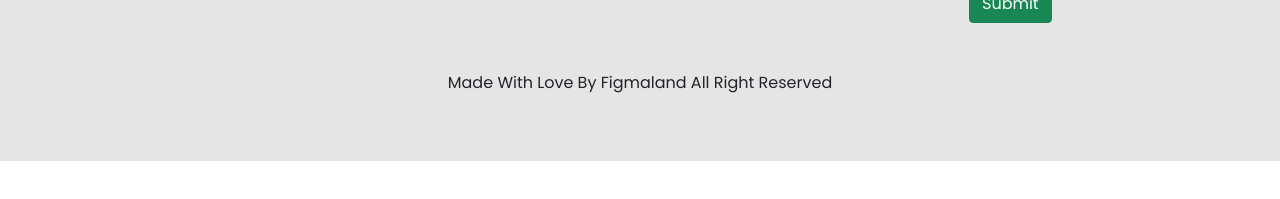
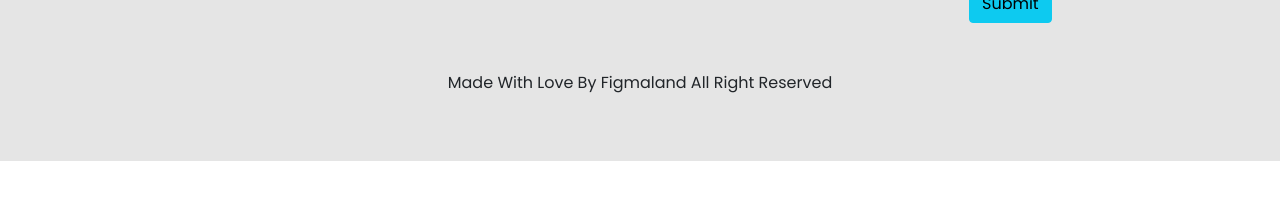
Before and after one commit to mislombek1512/footer, a plain HTML site: page index.html in a window 1280 px wide. Shown: the part 279-478 px from the top of the page. Drawn offline with nearby package versions, Linux system fonts and the light colour scheme.

Commit message:
edit index

```diff
--- a/index.html
+++ b/index.html
@@ -56,7 +56,7 @@
                                 <input type="email" class="form-control" id="exampleInputEmail1"
                                     aria-describedby="emailHelp">
                             </div>
-                            <button type="submit" class="btn btn-success">Submit</button>
+                            <button type="submit" class="btn btn-info">Submit</button>
                         </form>
                     </ul>
                 </div>
```
